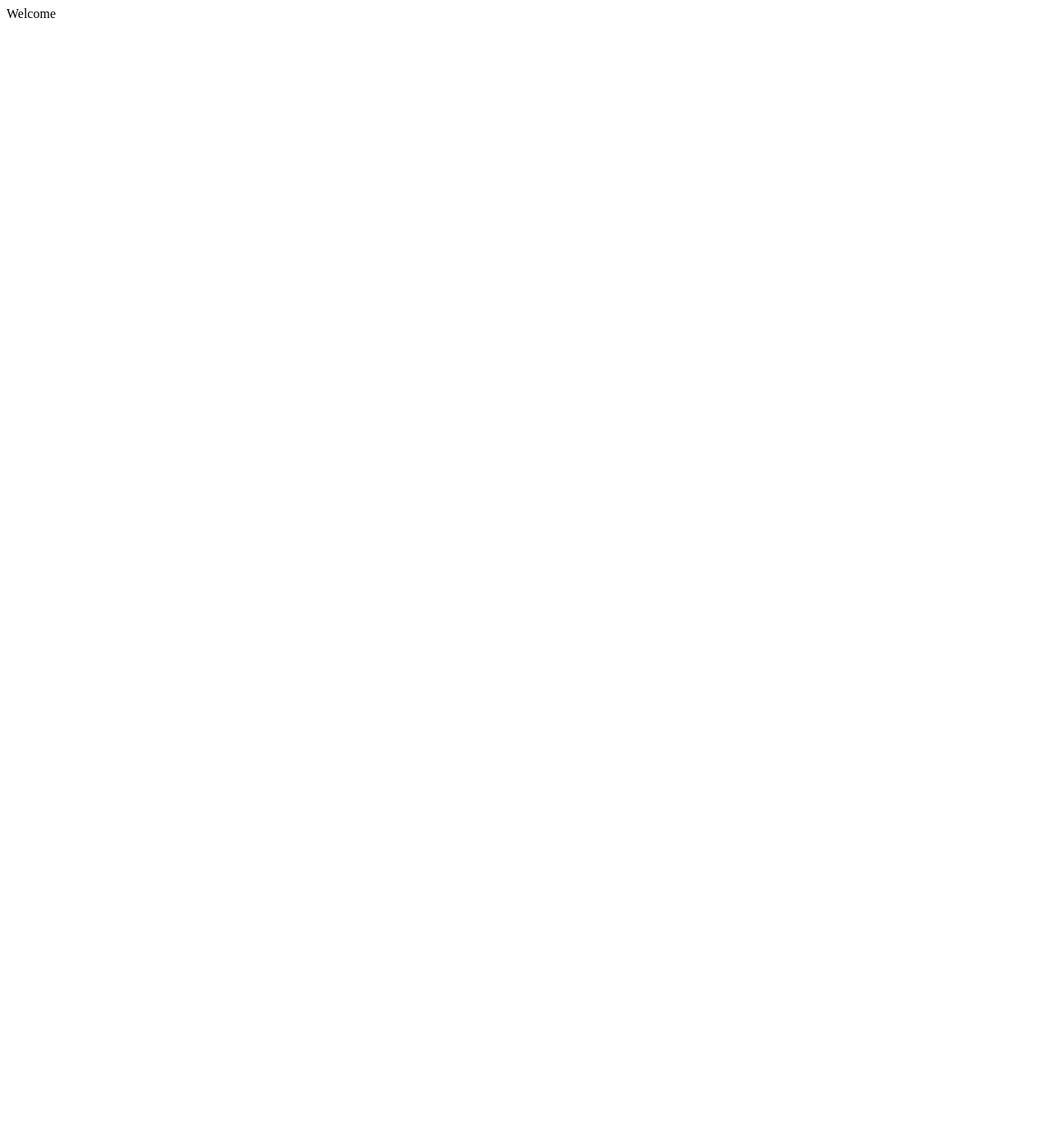
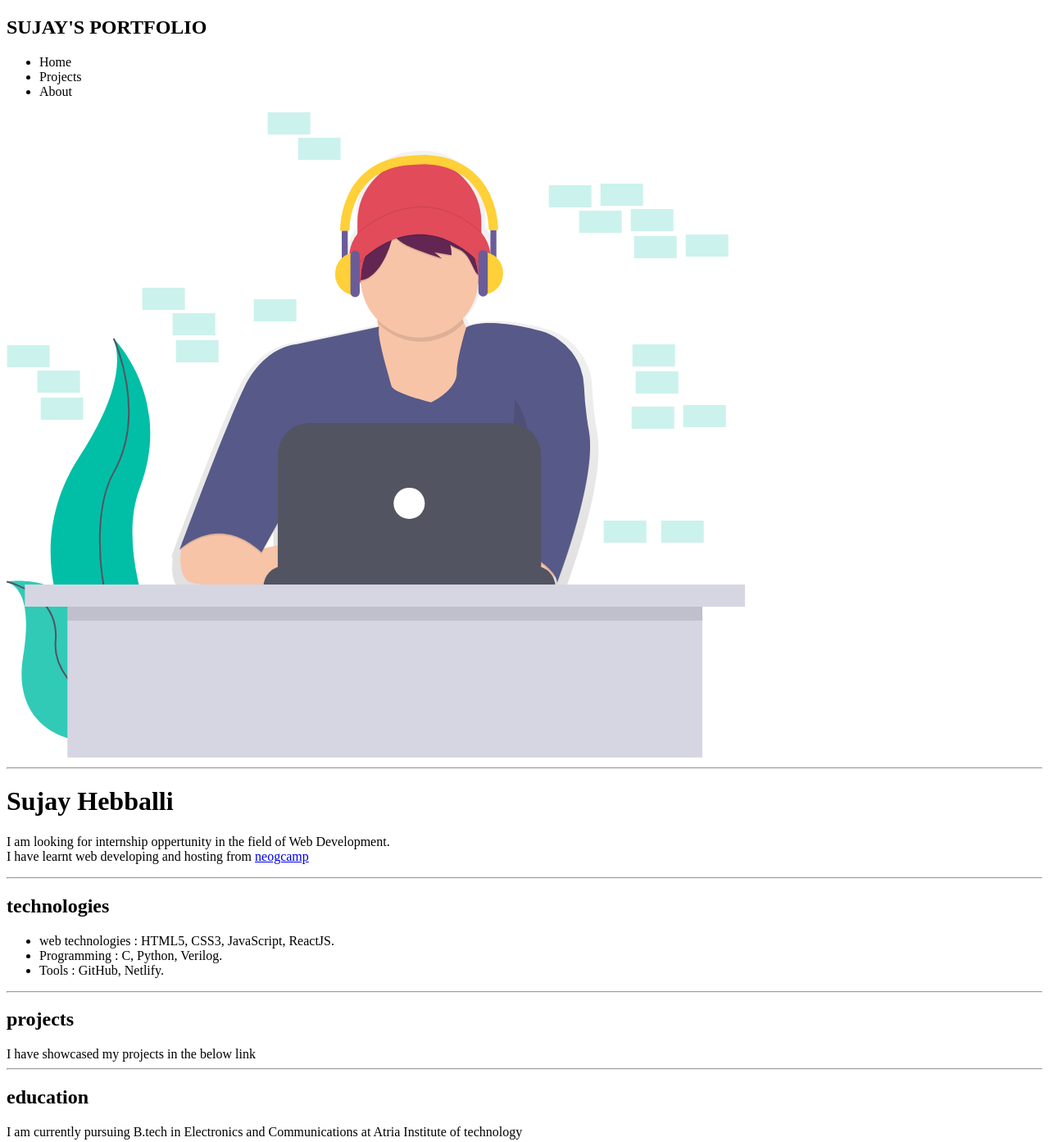
Before and after one commit to SujayHebballi/Portfolio_1, a plain HTML site: page index.html in a window 1280 px wide. Shown: the whole page at 82% size. Before the commit the page ends 800 px from the top, so only its background shows below. Drawn offline with Linux system fonts and the light colour scheme.

Commit message:
Update index.html

```diff
--- a/index.html
+++ b/index.html
@@ -6,6 +6,33 @@
     <title>Sujay Hebballi</title>
 </head>
 <body>
-    Welcome
+    <h2>SUJAY'S PORTFOLIO</h2>
+    <nav>
+        <ul>
+            <li>Home</li>
+            <li>Projects</li>
+            <li>About</li>
+        </ul>
+    </nav>
+    <img src="images/myPic.svg" alt="">
+    <hr>
+    <h1>Sujay Hebballi</h1>
+    <p>I am looking for internship oppertunity in the field of Web Development.
+       <br> I have learnt web developing and hosting from <a href="https://neog.camp/">neogcamp</a>
+    </p>
+    <hr>
+    <h2>technologies</h2>
+    <ul>
+        <li>web technologies : HTML5, CSS3, JavaScript, ReactJS.</li>
+        <li>Programming : C, Python, Verilog.</li>
+        <li>Tools : GitHub, Netlify.</li>
+    </ul>
+    <hr>
+    <h2>projects</h2>
+    <div>I have showcased my projects in the below link</div>
+    <hr>
+    <h2>education</h2>
+    <p>I am currently pursuing B.tech in Electronics and Communications at Atria Institute of technology</p>
+
 </body>
 </html>
```
